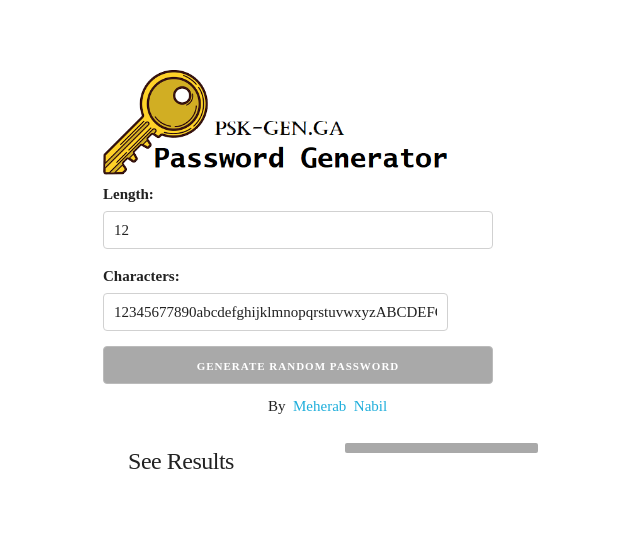
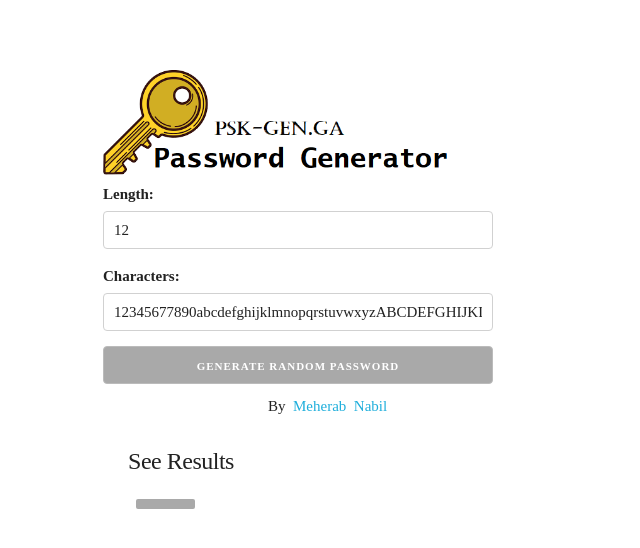
Before and after one commit to meharabn/psk-gen, a plain HTML site: page index.html in a window 1280 px wide. Shown: the whole page, without its empty margins (57-697 px from the left). Drawn offline with Linux system fonts and the light colour scheme.

Commit message:
Update index.html

```diff
--- a/index.html
+++ b/index.html
@@ -31,7 +31,7 @@
     <div class="eight columns">
       <p><label for="">Length:</label> <input style="width:390px;" id="length" type="number" value="12"/> <br/>
         <label for="">Characters:</label>
-        <input type="text" value='12345677890abcdefghijklmnopqrstuvwxyzABCDEFGHIJKLMNOPQRSTUVWXYZ!@£$%^&*()-=_+[]{};:"\|,<.>/?' id="charset" />
+        <input type="text" value='12345677890abcdefghijklmnopqrstuvwxyzABCDEFGHIJKLMNOPQRSTUVWXYZ!@£$%^&*()-=_+[]{};:"\|,<.>/?' id="charset" input style="width:390px;"/>
         <button style="width:390px;background-color:" id="generate">Generate Random Password</button>
 		<span style="color:white;">______________________</span>By<span style="color:white;">_</span><a style="text-decoration:none;" href="https://mhnabil.me">Meherab<span style="color:white;">_</span>Nabil</a>
       </p>
@@ -39,11 +39,11 @@
 
 <div class="four columns">
     <h5>See Results</h5>
-    </div>
+
 
     <div style="color:black;" class="four columns" id="passwords">
 
-    </div>
+    </div></div>
 
 
 
```
